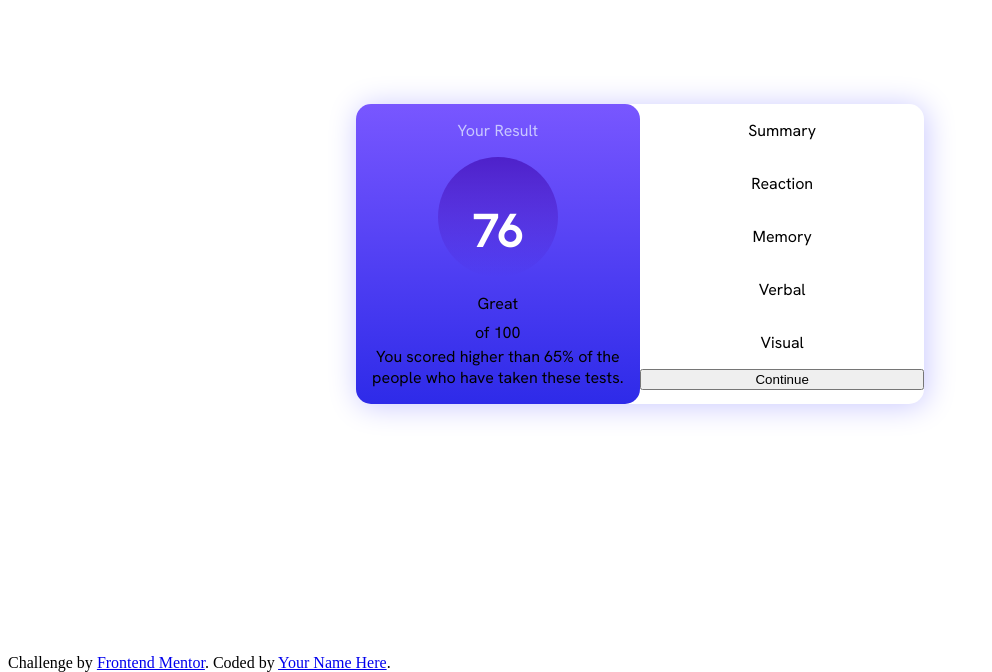
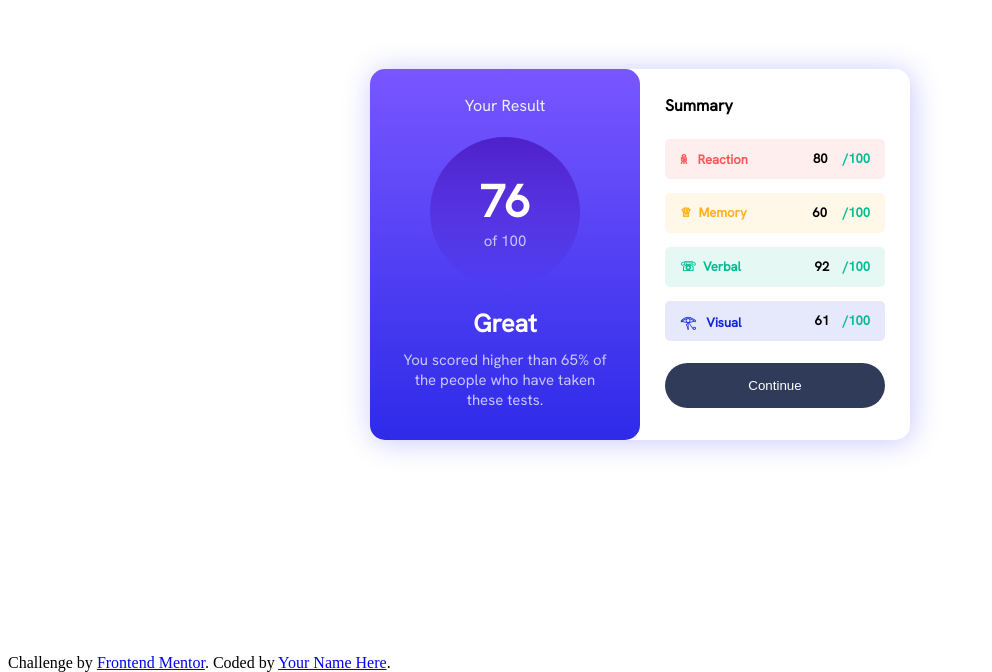
Before and after one commit to Melchor16/ResultSummary, a plain HTML site: page index.html in a window 1280 px wide. Shown: the part 154-826 px from the top of the page, without its empty margins (0-992 px from the left). Drawn offline with Linux system fonts and the light colour scheme.

Commit message:
finish the excercise

```diff
--- a/index.css
+++ b/index.css
@@ -30,6 +30,8 @@ main{
 
 .card{
     display: flex;
+    flex-basis: 540px;
+    align-items: center;
     text-align: center;
     box-shadow: 2px 2px 30px var(--Lightlavender);
     border-radius: 15px;
@@ -38,33 +40,162 @@ main{
 .result{
     display: flex;
     flex-direction: column;
+    align-items: center;
     background: linear-gradient(var(--Lightslateblue_background), var(--Lightroyalblue_background));
     border-radius: 15px;
-    flex-basis: 50%;
+    flex-basis: 270px;
 }
 
 .summary{
     display: flex;
     flex-direction: column;
-    flex-basis: 50%;
+    flex-basis: 270px;
+    align-self: stretch;
+    height: 100%;
 }
 
 .res-title{
-    color: var(--Lightlavender);
+    color: var(--Paleblue);
+    padding-top: 10px;
+    padding-bottom: 5px;
 }
 
 .circle{
     display: flex;
     flex-direction: column;
+    justify-content: center;
+    align-items: center;
     background: linear-gradient(var(--Violetblue_circle), var(--Persianblue_circle));
-    width: 120px;
-    height: 120px;
-    border-radius: 120px;
+    width: 150px;
+    height: 150px;
+    border-radius: 150px;
     align-self: center;
 }
 
 .score{
+    flex-basis: auto;
+    margin: 0px;
     color: white;
     font-size: 45px;
     font-weight: 700;
 }
+
+.of{
+    margin: 0px;
+    color: var(--Lightlavender);
+    font-size: 15px;
+}
+
+.great{
+    color: white;
+    margin: 0px;
+    padding-top: 20px;
+    padding-bottom: 10px;
+    font-size: 25px;
+    font-weight: 600;
+}
+
+.res-text{
+    color: var(--Lightlavender);
+    margin: 0px;
+    padding-bottom: 30px;
+    font-size: 15px;
+    width: 80%;
+}
+
+.sum-title{
+    font-weight: 400;
+    padding-top: 10px;
+    margin: 16px;
+    margin-left: 25px;
+    font-weight: 600;
+    text-align: start;
+
+}
+
+.list{
+    display: flex;
+    height: 40px;
+    margin: 7px 25px 7px 25px;
+    border-radius: 5px;
+    justify-content: space-between;
+    align-items: center;
+}
+
+.summary-score{
+    color: black;
+    font-weight: 600;
+    font-size: 13px;
+}
+
+.reaction{
+    background-color: hsla(0, 100%, 67%, .10);
+}
+
+.reaction-title{
+    color: var(--Lightred);
+    font-weight: 600;
+    font-size: 13px;
+    margin-right: 50px;
+    margin-left: 15px;
+}
+
+
+.memory{
+    background-color: hsla(39, 100%, 56%, .10);
+}
+
+.memory-title{
+    color: var(--Orangeyyellow);
+    font-weight: 600;
+    font-size: 13px;
+    margin-right: 50px;
+    margin-left: 15px;
+}
+
+.verbal{
+    background-color: hsla(166, 100%, 37%, .10);
+}
+
+.verbal-title{
+    padding-right: 10px;
+    color: var(--Greenteal);
+    font-weight: 600;
+    font-size: 13px;
+    margin-right: 50px;
+    margin-left: 15px;
+}
+
+.visual{
+    background-color: hsla(234, 85%, 45%, .10);
+}
+
+.visual-title{
+    padding-right: 10px;
+    color: var(--Cobaltblue);
+    font-weight: 600;
+    font-size: 13px;
+    margin-right: 50px;
+    margin-left: 15px;
+}
+
+.summary-of{
+    color: var(--Greenteal);
+    font-weight: 600;
+    margin-right: 15px;
+    font-size: 13px;
+}
+
+.continue{
+    color: white;
+    background-color: var(--Darkgrayblue);
+    border: 0px;
+    padding: 15px;
+    border-radius: 30px;
+    margin: 15px 25px 15px 25px;
+}
+
+.continue:hover{
+    background: linear-gradient(var(--Lightslateblue_background), var(--Lightroyalblue_background));
+    cursor: pointer;
+}
--- a/index.html
+++ b/index.html
@@ -25,12 +25,28 @@
         <p class="res-text">You scored higher than 65% of the people who have taken these tests.</p>
       </div>
       <div class="summary">
-        <p class="sum-title">Summary</p>
-        <p class="reaction">Reaction</p>
-        <p class="memory">Memory</p>
-        <p class="verbal">Verbal</p>
-        <p class="visual">Visual</p>
-        <button class="Continue">Continue</button>
+        <div class="sum-title">Summary</div>
+        <div class="reaction list">
+          <p class="reaction-title">ꆜ &nbsp Reaction</p>
+          <p class="summary-score">80</p>
+          <p class="summary-of">/100</p>
+        </div>
+        <div class="memory list">
+          <p class="memory-title">♕&nbsp Memory</p>
+          <p class="summary-score">60</p>
+          <p class="summary-of">/100</p>
+        </div>
+        <div class="verbal list">
+          <p class="verbal-title">☏&nbsp Verbal</p>
+          <p class="summary-score">92</p>
+          <p class="summary-of">/100</p>
+        </div>
+        <div class="visual list">
+          <p class="visual-title">𓂀 &nbsp Visual</p>
+          <p class="summary-score">61</p>
+          <p class="summary-of">/100</p>
+        </div>
+        <button class="continue">Continue</button>
       </div>
     </div>
   </main>
```
